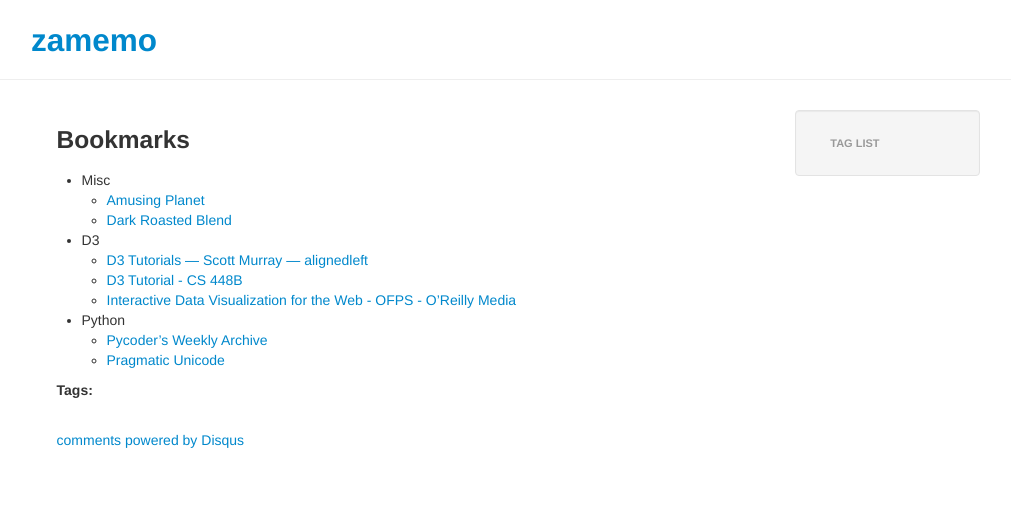
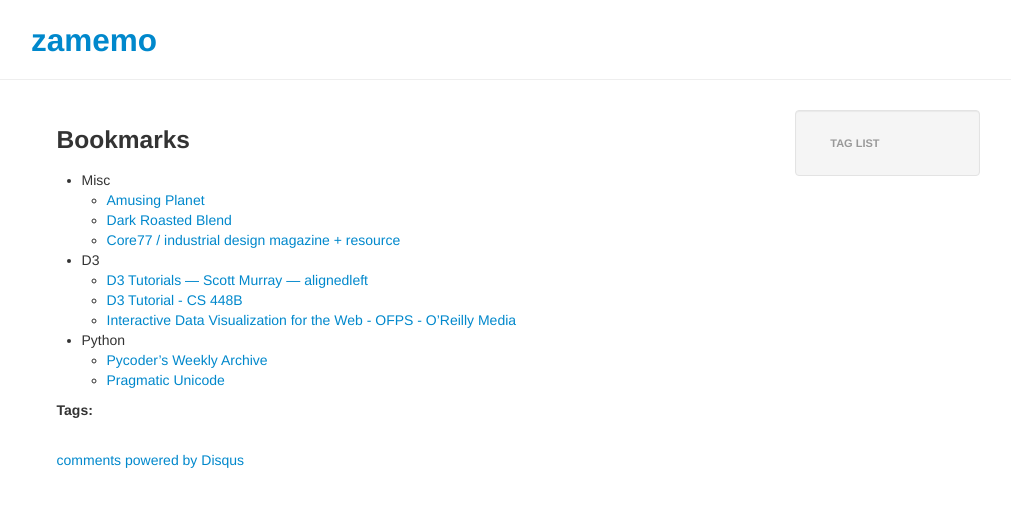
Before and after one commit to zamemo/zamemo.github.com, a Jekyll site: the page built from _posts/2012-01-01-bookmarks.md, in a window 1280 px wide. Shown: the top 507 px of the page, without its empty margins (69-1080 px from the left). Built offline with Jekyll 4.4.1, drawn with Linux system fonts in a browser that asks for light colours; nearby versions of some CDN libraries; comment, search, counter and statistics services are not loaded.

Commit message:
Update _posts/2012-01-01-bookmarks.md

```diff
--- a/_posts/2012-01-01-bookmarks.md
+++ b/_posts/2012-01-01-bookmarks.md
@@ -6,6 +6,7 @@ title: Bookmarks
 * Misc
   - [Amusing Planet](http://www.amusingplanet.com/)
   - [Dark Roasted Blend](http://www.darkroastedblend.com/)
+  - [Core77 / industrial design magazine + resource](http://core77.com/)
 
 * D3
   - [D3 Tutorials — Scott Murray — alignedleft](http://alignedleft.com/tutorials/d3/)
```
